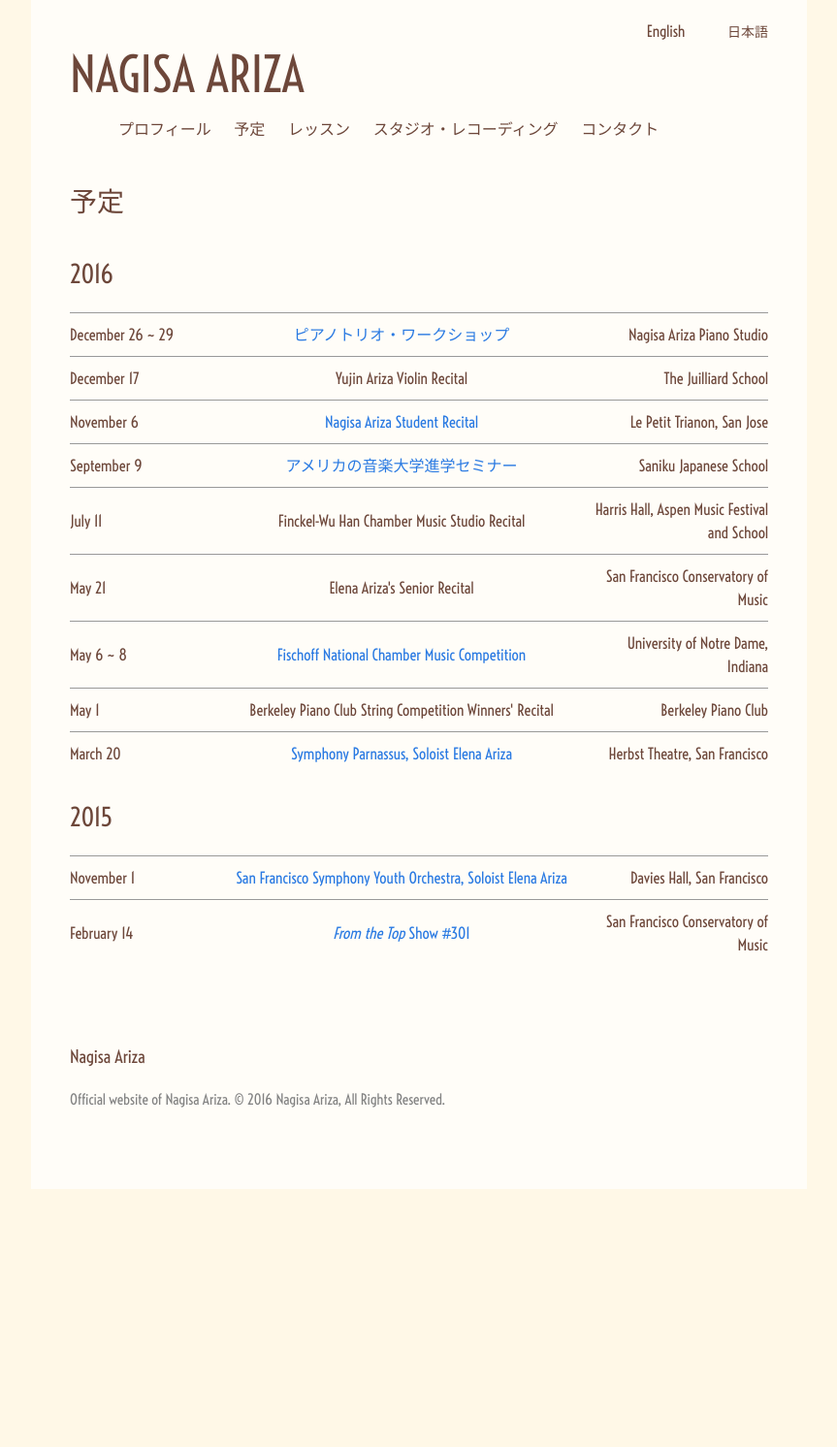
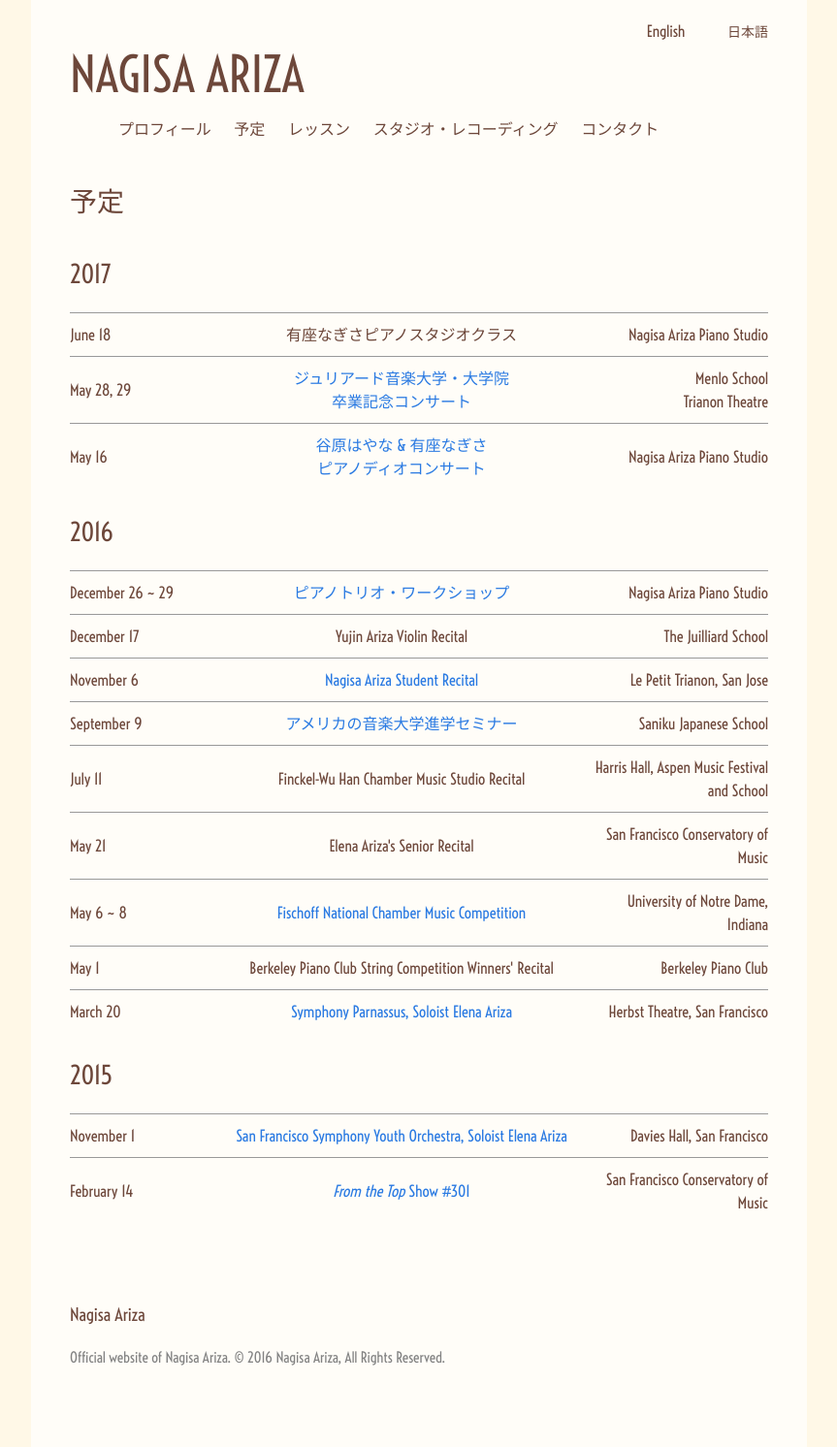
Before and after one commit to dawnstar63/nagisaariza-website, a Jekyll site: the page built from language-jp/events.html, in a window 1280 px wide. Shown: the whole page at 97% size, without its empty margins (208-1071 px from the left). Built offline with Jekyll 4.4.1, drawn with Linux system fonts in a browser that asks for light colours; nearby versions of some CDN libraries; before the commit the page ends 1226 px from its top, so only the background shows below that.

Commit message:
compressed pdfs, updated jp events page

```diff
--- a/language-jp/events.html
+++ b/language-jp/events.html
@@ -5,6 +5,30 @@ title: 予定
 permalink: /jp/events/
 order: 4
 ---
+
+<h3>2017</h3>
+<table>
+	<tr>
+		<td class = "table-date">June 18</td>
+		<td class = "table-description">有座なぎさピアノスタジオクラス</td>
+		<td class = "table-location">Nagisa Ariza Piano Studio</td>
+	</tr>
+
+	<tr>
+		<td class = "table-date">May 28, 29</td>
+		<td class = "table-description"><a href="/img/Juilliard graduation concert poster.pdf" target="_blank">ジュリアード音楽大学・大学院<br/>卒業記念コンサート</a></td>
+		<td class = "table-location">Menlo School<br/>Trianon Theatre</td>
+	</tr>
+
+	<tr>
+		<td class = "table-date">May 16</td>
+		<td class = "table-description"><a href="/img/Hayana Nagisa poster 2017.pdf" target="_blank">谷原はやな &amp; 有座なぎさ<br/>ピアノディオコンサート</a></td>
+		<td class = "table-location">Nagisa Ariza Piano Studio</td>
+	</tr>
+
+</table>
+
+<br>
 
 <h3>2016</h3>
 <table>
```
Also changed, not shown: 3 other files.
